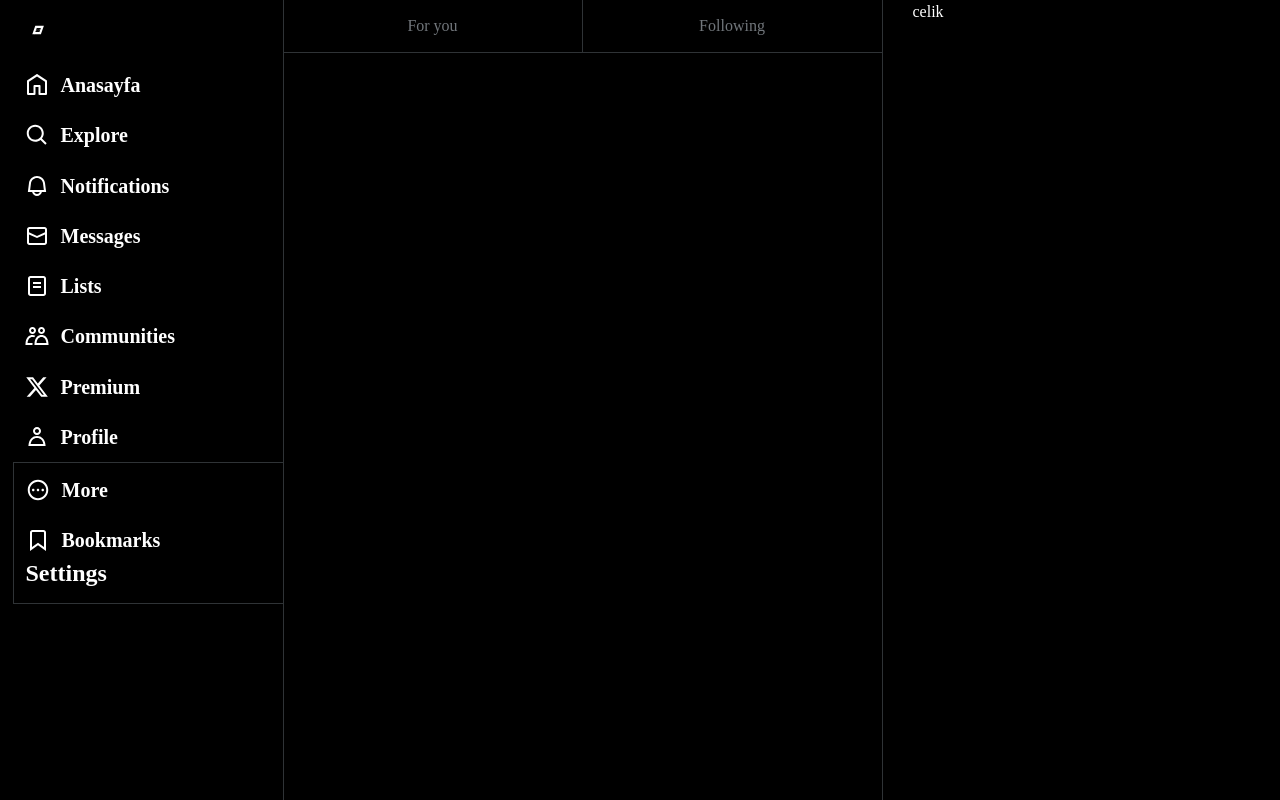
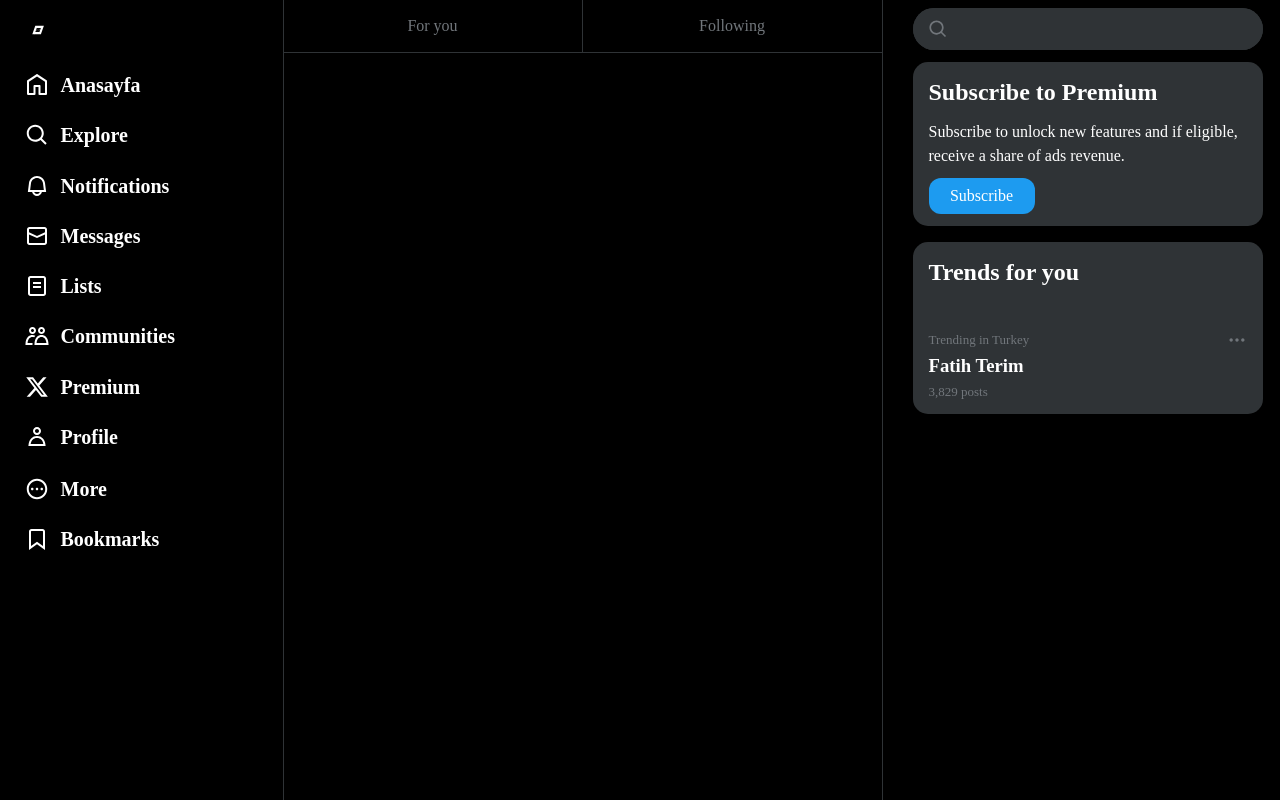
Before and after one commit to anlclk/react-x-clone, a React (Vite) app: page / in a window 1280 px wide. Built offline with nearby package versions, Linux system fonts and the light colour scheme.

Commit message:
sağ sidebar form, subscribe kısmı tamamlandı.

```diff
--- a/src/assets/css/index.css
+++ b/src/assets/css/index.css
@@ -39,9 +39,9 @@ h4 {
 }
 details {
   padding: 12px;
-  border-left: 1px solid #2f3336;
+  /* border-left: 1px solid #2f3336;
   border-top: 1px solid #2f3336;
-  border-bottom: 1px solid #2f3336;
+  border-bottom: 1px solid #2f3336; */
 }
 summary {
   display: flex;
@@ -75,6 +75,7 @@ summary {
 }
 .rightbar {
   width: 350px;
+  padding-top: 8px;
 }
 .navbar {
   padding-left: 5px;
@@ -123,3 +124,82 @@ details[open] summary {
 .homeList li:first-child {
   border-right: 1px solid #2f3336;
 }
+.searchBar {
+  position: relative;
+  display: flex;
+  align-items: center;
+  background-color: #2f3336;
+  border-radius: 25px;
+  height: 42px;
+  width: 350px;
+  border: none;
+  margin-bottom: 12px;
+}
+.searchBar input {
+  border: none;
+  outline: none;
+  padding: 10px 10px 10px 40px;
+  width: 100%;
+  height: 100%;
+  background-color: #2f3336;
+  border-radius: 25px;
+  color: #fff;
+}
+.searchBar button {
+  position: absolute;
+  left: 15px;
+  border: none;
+  background: none;
+}
+.searchBar input:focus {
+  border: 1px solid;
+  border-color: rgb(29, 155, 240);
+}
+.searchBar input:focus + svg {
+  fill: rgb(29, 155, 240);
+}
+.subscribeBox {
+  display: flex;
+  flex-direction: column;
+  gap: 10px;
+  width: 350px;
+  background-color:#2f3336;
+  border-radius: 15px;
+  padding: 12px 16px;
+  margin-bottom: 16px;
+}
+.subscribeBox button {
+  width: 106px;
+  height: 36px;
+  border-radius: 12px;
+  padding: 0 16px;
+  border: none;
+  background-color: rgb(29, 155, 240);
+  color: #fff;
+}
+.trends {
+  width: 350px;
+  background-color: #2f3336;
+  border-radius: 15px;
+}
+.trends h1 {
+  margin-bottom: 16px;
+  padding: 12px 16px;
+}
+.countryDetail {
+  display: flex;
+  justify-content: space-between;
+}
+.trendingsDetails {
+  display: grid;
+  gap: 2px;
+  padding: 12px 16px;
+}
+.trendingsDetails span {
+  font-size: 13px;
+  color: rgb(113, 118, 123);
+}
+.trendingsDetails:hover {
+  cursor: pointer;
+  background-color: #ffffff04;
+}
--- a/src/layout/nav/nav.jsx
+++ b/src/layout/nav/nav.jsx
@@ -112,7 +112,6 @@ export default function Navbar() {
                         <h4>Bookmarks</h4>
                     </div>
                 </Link>
-                <h2>Settings</h2>
             </details>
         </nav>
     );
--- a/src/layout/rightbar/rightbar.jsx
+++ b/src/layout/rightbar/rightbar.jsx
@@ -3,7 +3,37 @@
 export default function Rightbar() {
     return(
         <aside className="rightbar">
-            celik
+            <form className="searchBar">
+                <button>
+                    <svg viewBox="0 0 24 24" width="20" height="20">
+                        <path
+                        fill="rgb(113, 118, 123)"
+                        d="M10.25 3.75c-3.59 0-6.5 2.91-6.5 6.5s2.91 6.5 6.5 6.5c1.795 0 3.419-.726 4.596-1.904 1.178-1.177 1.904-2.801 1.904-4.596 0-3.59-2.91-6.5-6.5-6.5zm-8.5 6.5c0-4.694 3.806-8.5 8.5-8.5s8.5 3.806 8.5 8.5c0 1.986-.682 3.815-1.824 5.262l4.781 4.781-1.414 1.414-4.781-4.781c-1.447 1.142-3.276 1.824-5.262 1.824-4.694 0-8.5-3.806-8.5-8.5z"></path>
+                    </svg>
+                </button>
+                <input type="text" />
+            </form>
+            <div className="subscribeBox">
+                <h2>Subscribe to Premium</h2>
+                <p>Subscribe to unlock new features and if eligible, receive a share of ads revenue.</p>
+                <button>Subscribe</button>
+            </div>
+            <div className="trends">
+                <h1>Trends for you</h1>
+                <div className="trendingsDetails">
+                    <div className="countryDetail">
+                        <span>Trending in Turkey</span>
+                        <svg viewBox="0 0 24 24" width="20" height="20">
+                            <path
+                                fill="rgb(113, 118, 123)"
+                                d="M3 12c0-1.1.9-2 2-2s2 .9 2 2-.9 2-2 2-2-.9-2-2zm9 2c1.1 0 2-.9 2-2s-.9-2-2-2-2 .9-2 2 .9 2 2 2zm7 0c1.1 0 2-.9 2-2s-.9-2-2-2-2 .9-2 2 .9 2 2 2z">
+                            </path>
+                        </svg>
+                    </div>
+                    <h3>Fatih Terim</h3>
+                    <span>3,829 posts</span>
+                </div>
+            </div>
         </aside>
     );
 }
--- a/src/pages/home/home.jsx
+++ b/src/pages/home/home.jsx
@@ -1,5 +1,3 @@
-
-
 export default function Home() {
     return(
         <ul className="homeList">
```
